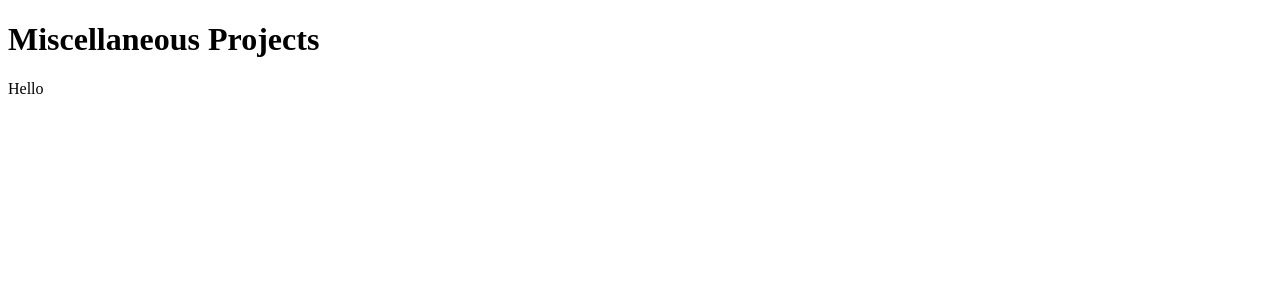
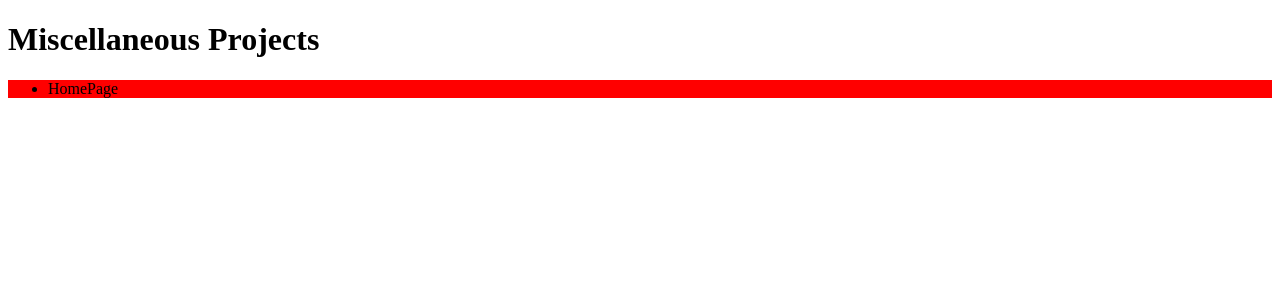
Before and after one commit to StudentCZ/MiscProjects, a React (Create React App) app: page / in a window 1280 px wide. Shown: the top 300 px of the page. Built offline with nearby package versions, Linux system fonts and the light colour scheme.

Commit message:
added a css module for router component and a background color

```diff
--- a/src/Router.js
+++ b/src/Router.js
@@ -1,9 +1,14 @@
 import { BrowserRouter } from 'react-router-dom';
+import style from './Router.module.css';
 
 const Router = () => {
   return (
     <>
-      <nav>Hello</nav>
+      <nav className={style.navBar}>
+        <ul>
+          <li>HomePage</li>
+        </ul>
+      </nav>
     </>
   );
 };
--- /dev/null
+++ b/src/Router.module.css
@@ -0,0 +1,3 @@
+.navBar {
+  background-color: red;
+}
```
